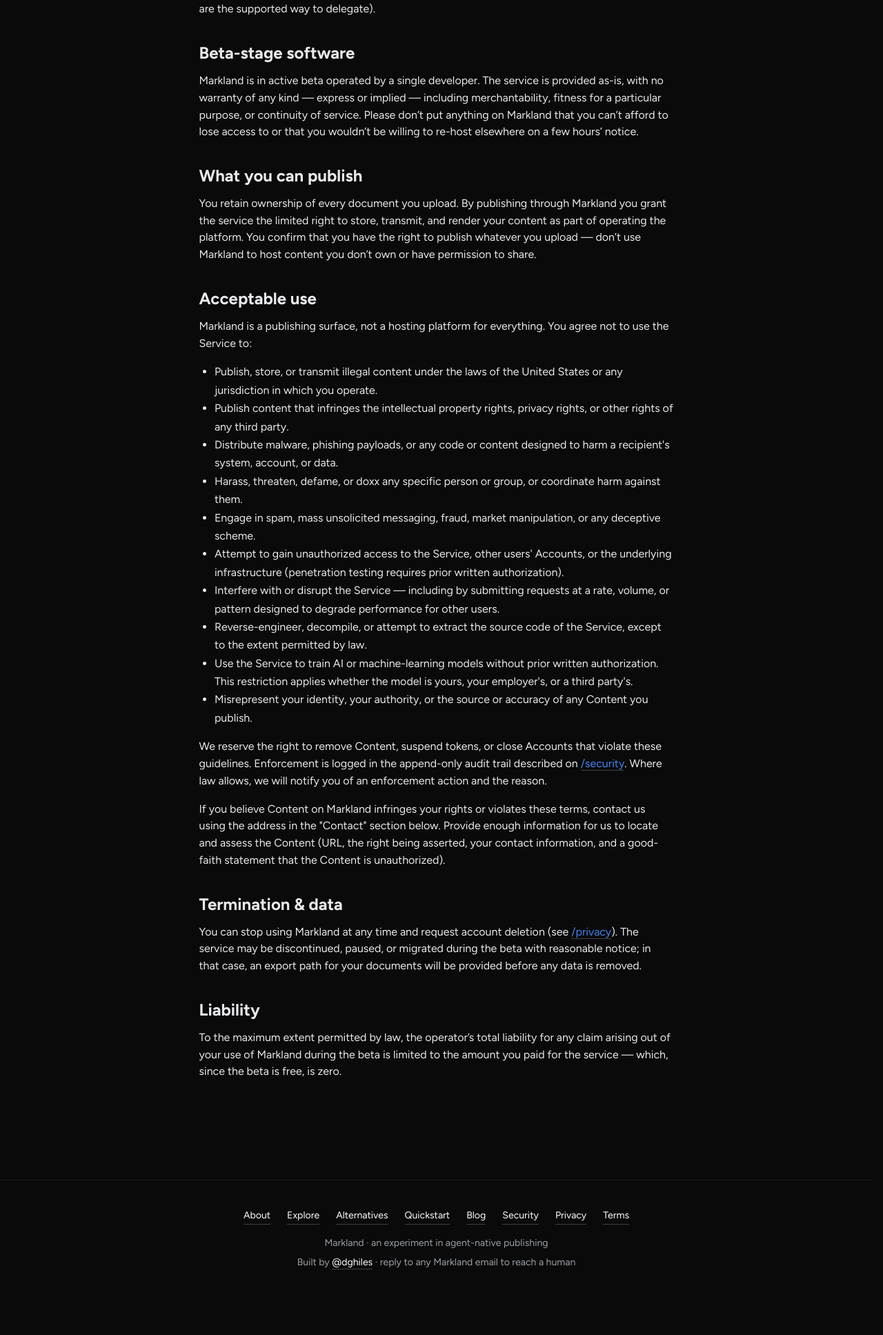
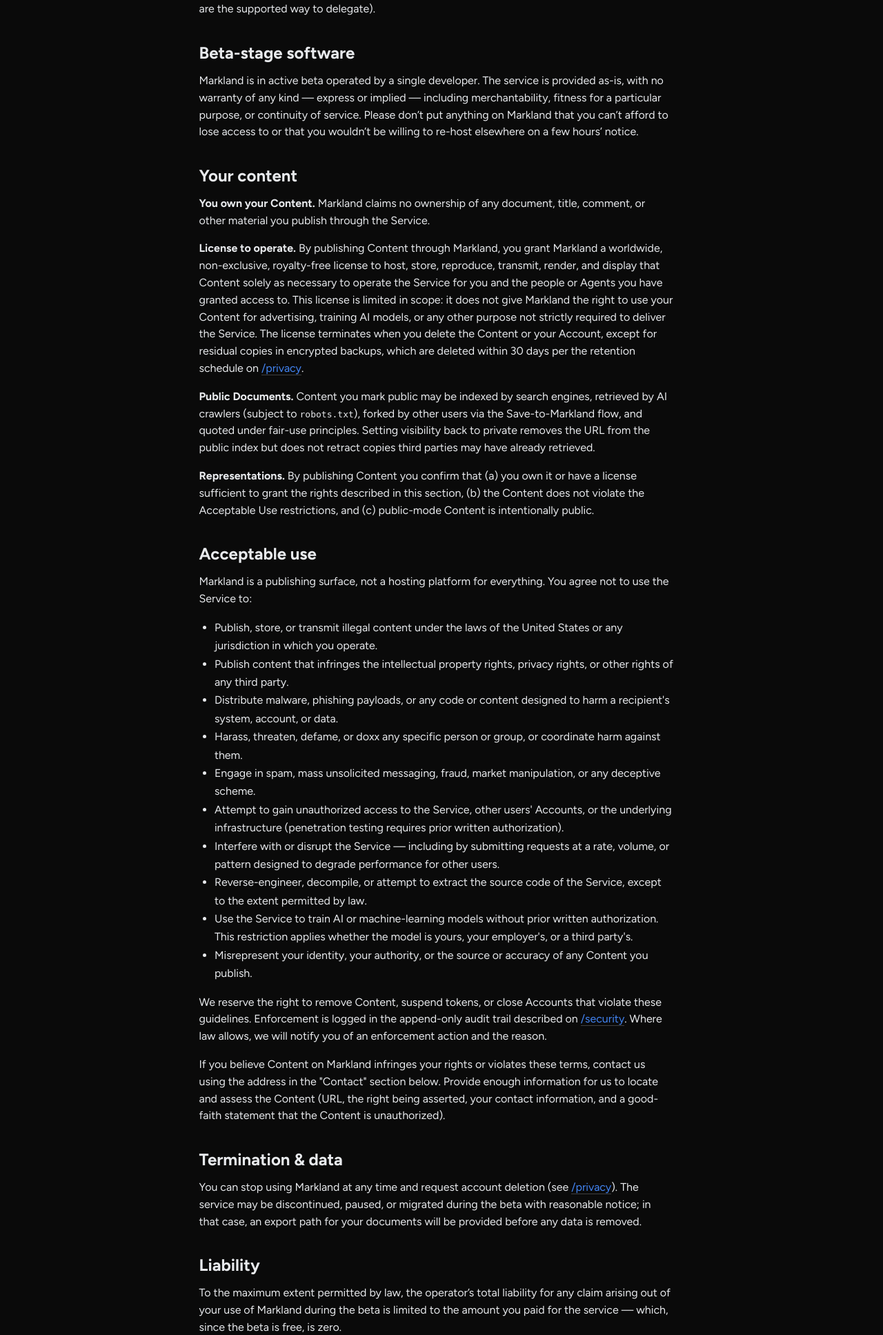
Before and after one commit to dghiles/markland, a Python web app: template src/markland/web/templates/terms.html in a window 1280 px wide. Shown: the part 1435-3370 px from the top of the page at 69% size. Before the commit the page ends 3275 px from the top, so only its background shows below. Run offline with Jinja, Linux system fonts and the light colour scheme; the template is opened without the code that fills it, so the values that code supplies are empty.

Commit message:
feat(terms): Your content + license-to-operate + public-content disclosure

```diff
--- a/src/markland/web/templates/terms.html
+++ b/src/markland/web/templates/terms.html
@@ -55,9 +55,22 @@
     Markland is in active beta operated by a single developer. The service is provided as-is, with no warranty of any kind &mdash; express or implied &mdash; including merchantability, fitness for a particular purpose, or continuity of service. Please don&rsquo;t put anything on Markland that you can&rsquo;t afford to lose access to or that you wouldn&rsquo;t be willing to re-host elsewhere on a few hours&rsquo; notice.
   </p>
 
-  <h2 style="margin-top: 2rem; margin-bottom: 0.6rem;">What you can publish</h2>
+  <h2 style="margin-top: 2rem; margin-bottom: 0.6rem;">Your content</h2>
+
   <p style="margin-bottom: 1rem;">
-    You retain ownership of every document you upload. By publishing through Markland you grant the service the limited right to store, transmit, and render your content as part of operating the platform. You confirm that you have the right to publish whatever you upload &mdash; don&rsquo;t use Markland to host content you don&rsquo;t own or have permission to share.
+    <strong>You own your Content.</strong> Markland claims no ownership of any document, title, comment, or other material you publish through the Service.
+  </p>
+
+  <p style="margin-bottom: 1rem;">
+    <strong>License to operate.</strong> By publishing Content through Markland, you grant Markland a worldwide, non-exclusive, royalty-free license to host, store, reproduce, transmit, render, and display that Content solely as necessary to operate the Service for you and the people or Agents you have granted access to. This license is limited in scope: it does not give Markland the right to use your Content for advertising, training AI models, or any other purpose not strictly required to deliver the Service. The license terminates when you delete the Content or your Account, except for residual copies in encrypted backups, which are deleted within 30 days per the retention schedule on <a href="/privacy" style="color: var(--blue); border-bottom: 1px solid var(--outline);">/privacy</a>.
+  </p>
+
+  <p style="margin-bottom: 1rem;">
+    <strong>Public Documents.</strong> Content you mark public may be indexed by search engines, retrieved by AI crawlers (subject to <code>robots.txt</code>), forked by other users via the Save-to-Markland flow, and quoted under fair-use principles. Setting visibility back to private removes the URL from the public index but does not retract copies third parties may have already retrieved.
+  </p>
+
+  <p style="margin-bottom: 1rem;">
+    <strong>Representations.</strong> By publishing Content you confirm that (a) you own it or have a license sufficient to grant the rights described in this section, (b) the Content does not violate the Acceptable Use restrictions, and (c) public-mode Content is intentionally public.
   </p>
 
   <h2 style="margin-top: 2rem; margin-bottom: 0.6rem;">Acceptable use</h2>
```
